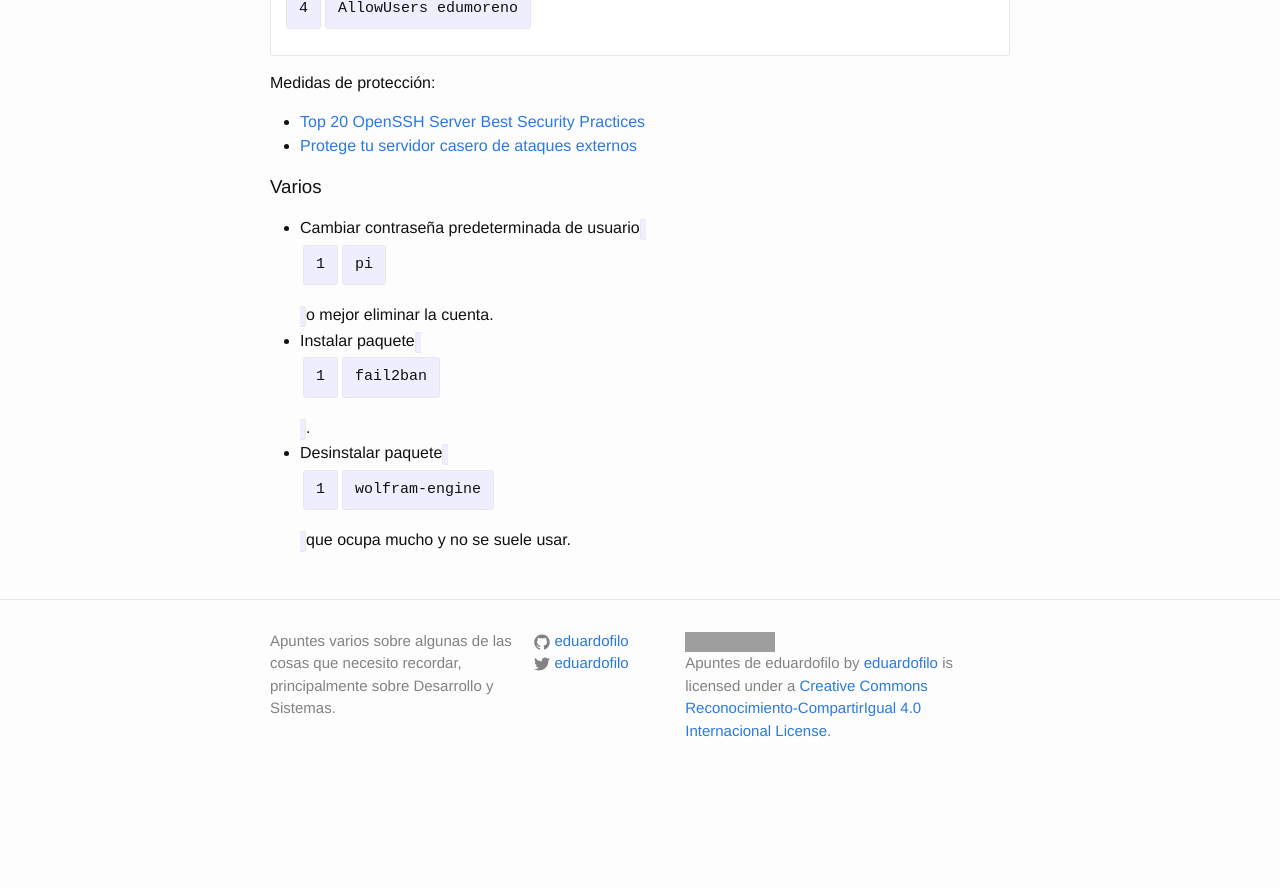
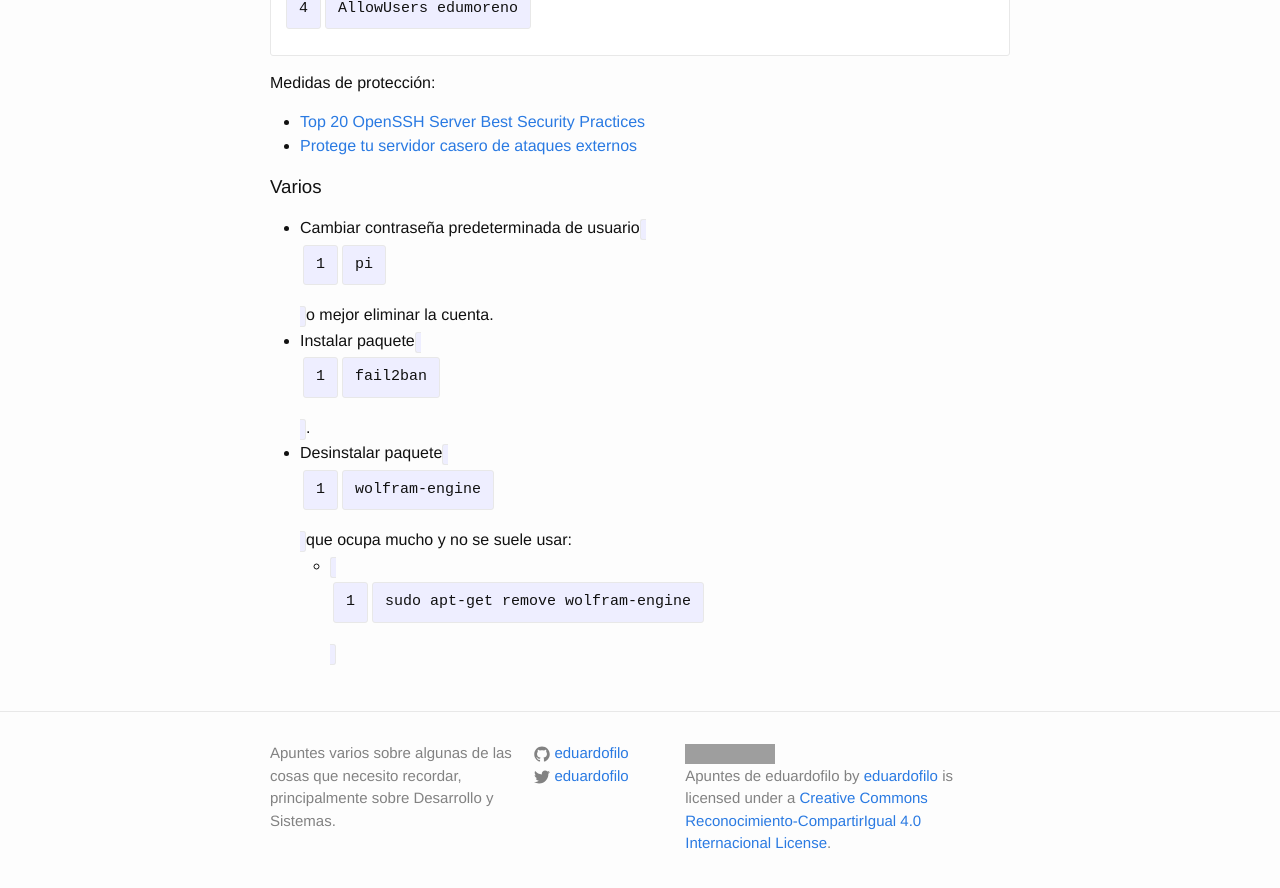
Before and after one commit to eduardofilo/eduardofilo.jekyll, a Jekyll site: the page built from sistemas/raspi.md, in a window 1280 px wide and 900 px high, scrolled down 3399 px. Shown: the top 888 px of the window. Built offline with Jekyll 4.4.1, drawn with Linux system fonts in a browser that asks for light colours; Markdown is read by kramdown in place of the engine named in the settings; before the commit the page ends 4186 px from its top, so only the background shows below that; grey boxes are pictures that could not be loaded.

Commit message:
Cambio menor.

```diff
--- a/sistemas/raspi.md
+++ b/sistemas/raspi.md
@@ -142,4 +142,5 @@ Medidas de protección:
 
 * Cambiar contraseña predeterminada de usuario `pi` o mejor eliminar la cuenta.
 * Instalar paquete `fail2ban`.
-* Desinstalar paquete `wolfram-engine` que ocupa mucho y no se suele usar.
+* Desinstalar paquete `wolfram-engine` que ocupa mucho y no se suele usar:
+  * `sudo apt-get remove wolfram-engine`
```
